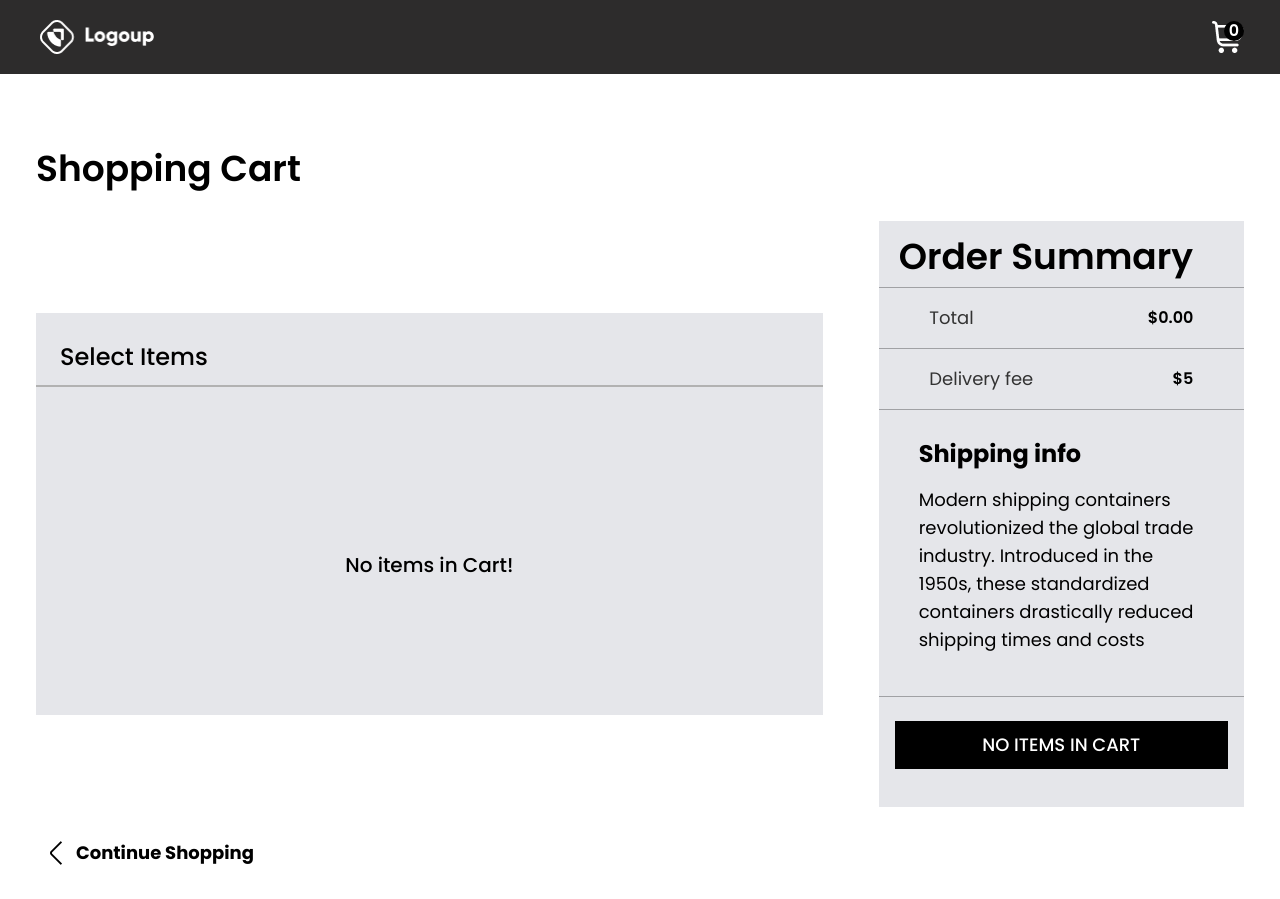
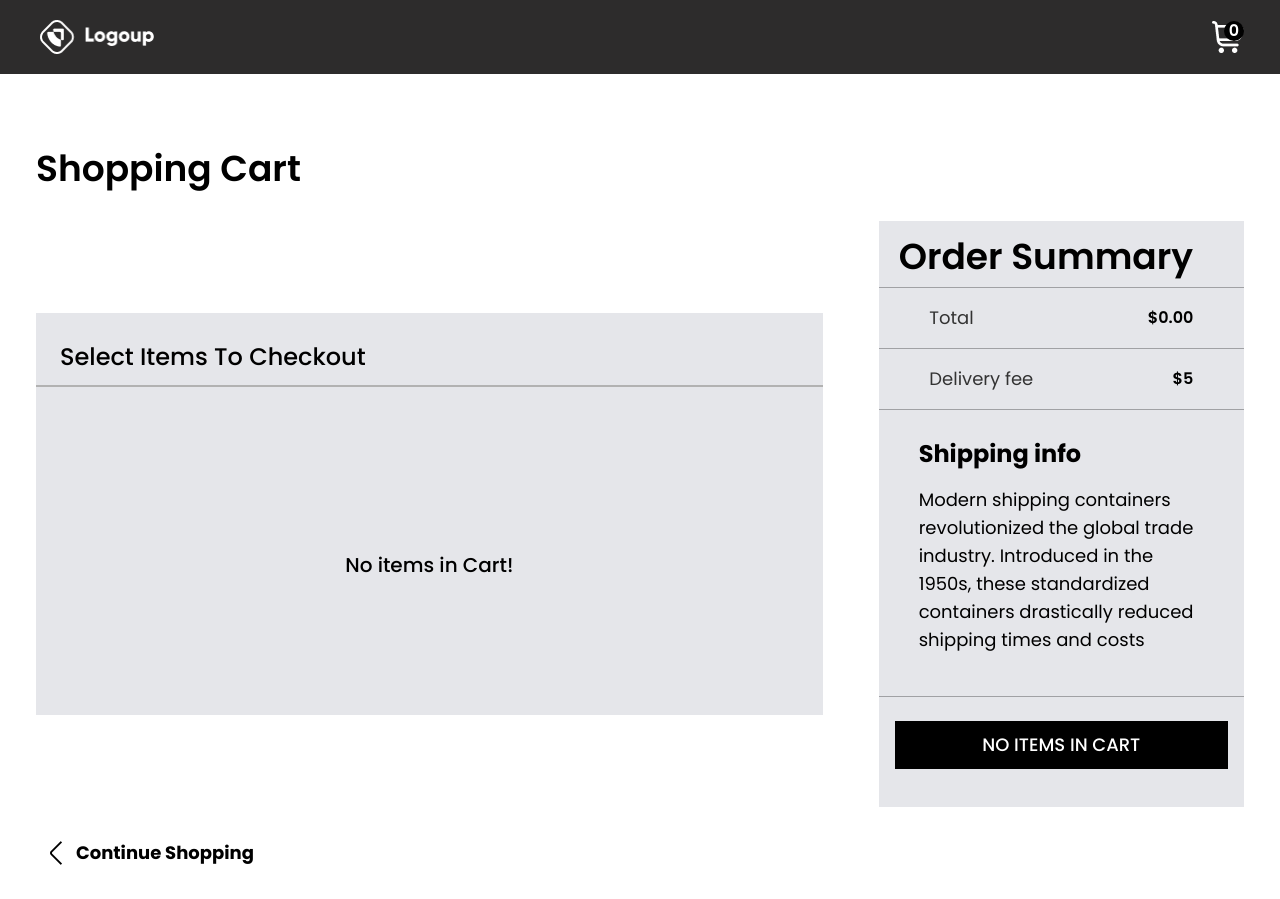
Before and after one commit to IdrisRoti/timeless-trends-hng, a Next.js app: page /cart in a window 1280 px wide. Built offline with nearby package versions, Linux system fonts and the light colour scheme.

Commit message:
reduced font sizes

```diff
--- a/components/cart/CartItem.tsx
+++ b/components/cart/CartItem.tsx
@@ -17,10 +17,10 @@ export default function CartItem({
     <div className='mb-9'>
       <article className='flex items-center py-3 px-2'>
         {/* check icon */}
-        <input
+      { isCart &&  <input
           className='hidden lg:block bg-black mr-2 md:mr-14 w-4 h-4 cursor-pointer'
           type='checkbox'
-        />
+        />}
         {/* product image */}
         <div className='  px-3.5 md:px-7 py-2.5 md:py-5 border border-black/40 bg-white mr-2 md:mr-3.5 '>
           <div className='relative w-7 md:w-[3.5rem] h-9 md:h-[4.7rem]'>
--- a/components/cart/CartItems.tsx
+++ b/components/cart/CartItems.tsx
@@ -12,7 +12,7 @@ export default function CartItems({ isCart }: { isCart: boolean }) {
   return (
     <section className="md:col-span-8">
       <div className="px-6 pt-7 pb-3 hidden md:block bg-[#E5E6EA]">
-        <h2 className="text-2xl font-medium ">Select Items</h2>
+        <h2 className="text-2xl font-medium ">{isCart ? "Select Items To Checkout" : "Preceed To Checkout"}</h2>
       </div>
       <div className="bg-black/30 h-[1.5px] hidden md:block" />
       <div className="pb-2 pt-9 px-2 md:px-6 bg-[#E5E6EA] lg:max-h-[350px] lg:overflow-y-auto scroll-smooth">
--- a/components/products/ProductCard.tsx
+++ b/components/products/ProductCard.tsx
@@ -13,8 +13,6 @@ export type ProductType = {
   price: number;
   name: string;
   quantity?: number;
-  incart?: boolean;
-  checkout?: boolean;
 };
 
 export default function ProductCard({ product }: { product: ProductType }) {
@@ -36,14 +34,14 @@ export default function ProductCard({ product }: { product: ProductType }) {
       {incart ? (
         <Link
           href='/cart'
-          className='inline-block uppercase p-[0.625rem] text-center bg-blue-900 font-medium w-full text-white mt-9 hover:opacity-60 transition duration-500'
+          className='inline-block uppercase p-[0.625rem] text-center text-sm md:text-base bg-blue-900 font-medium w-full text-white mt-9 hover:opacity-60 transition duration-500'
         >
           View cart
         </Link>
       ) : (
         <button
           onClick={() => addToCart(product)}
-          className='uppercase p-[0.625rem] text-center bg-black font-medium w-full text-white mt-9 hover:opacity-60 transition duration-500'
+          className='uppercase p-[0.625rem] text-center bg-black font-medium w-full text-sm md:text-base text-white mt-9 hover:opacity-60 transition duration-500'
         >
           add to cart
         </button>
```
